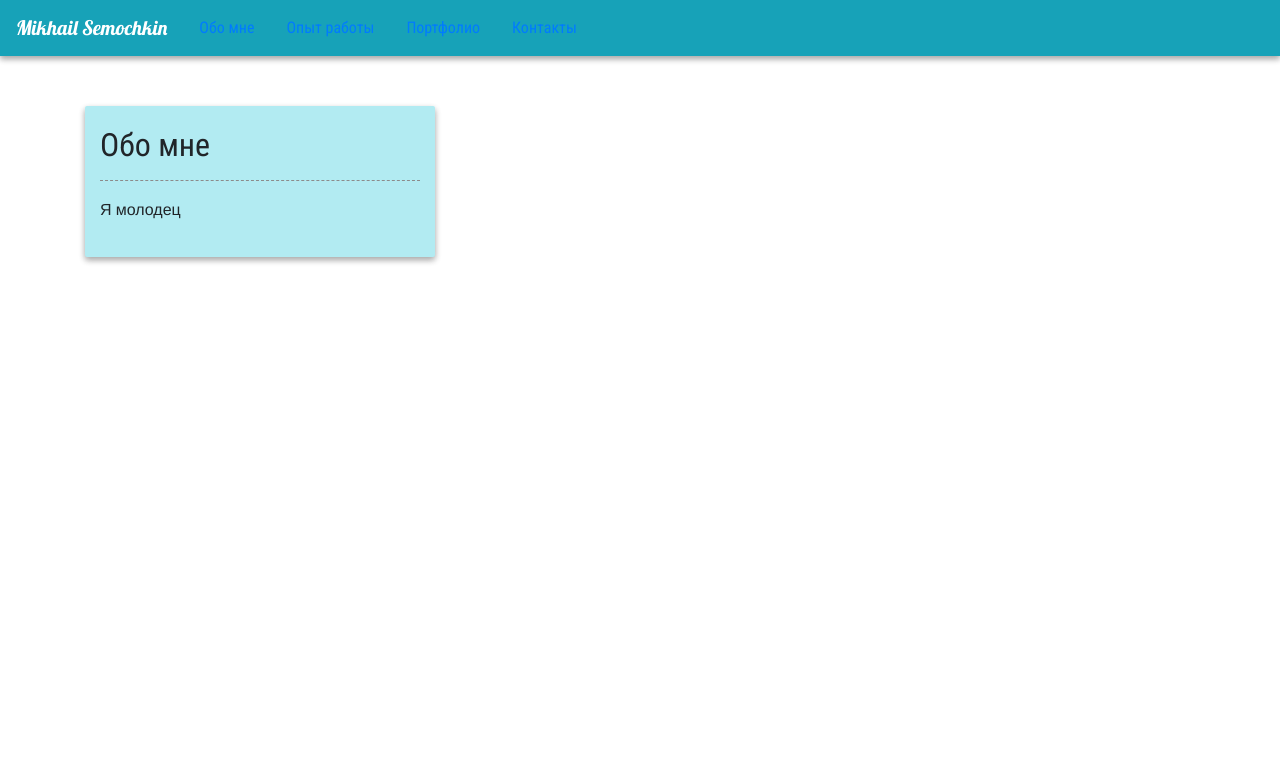
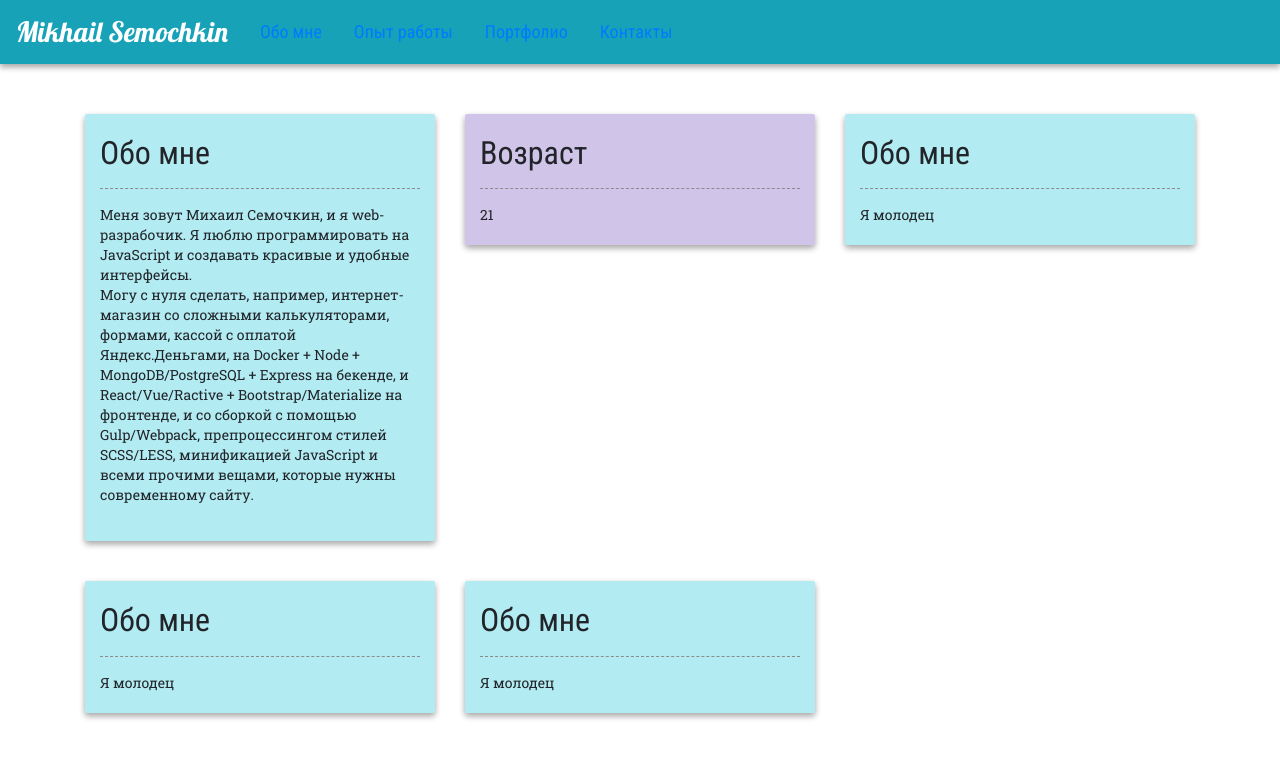
Before and after one commit to Baka9k/mikhailsemochkin.com, a Vue app: page /#/about in a window 1280 px wide. Shown: the top 758 px of the page. Built offline with nearby package versions, Linux system fonts and the light colour scheme.

Commit message:
About section

```diff
--- a/index.html
+++ b/index.html
@@ -9,7 +9,7 @@
     <meta name="description" content="Mikhail Semochkin personal website">
 
     <!--Fonts-->
-    <link href="https://fonts.googleapis.com/css?family=Lobster|Open+Sans:400,400i,600,600i,700,700i|Roboto+Condensed:400,400i,700,700i&amp;subset=cyrillic" rel="stylesheet">
+    <link href="https://fonts.googleapis.com/css?family=Lobster|Roboto+Slab:400,400i,600,600i,700,700i|Roboto+Condensed:400,400i,700,700i&amp;subset=cyrillic" rel="stylesheet">
 
     <title>Михаил Семочкин</title>
 
--- a/src/App.vue
+++ b/src/App.vue
@@ -27,9 +27,11 @@
 <style lang="scss">
 
   #app {
-    font-family: "Open Sans", Helvetica, Arial, sans-serif;
+    font-family: "Roboto Slab", Helvetica, Arial, sans-serif;
     -webkit-font-smoothing: antialiased;
     -moz-osx-font-smoothing: grayscale;
+    font-size: 14px;
+    line-height: 20px;
     h1, h2, h3, h4, h5, h6 {
       font-family: "Roboto Condensed", Helvetica, Arial, sans-serif;
     }
--- a/src/components/About.vue
+++ b/src/components/About.vue
@@ -30,9 +30,66 @@
       Card
     },
 
+    methods: {
+      getAge: function (dateString) {
+        const today = new Date()
+        const birthDate = new Date(dateString)
+        let age = today.getFullYear() - birthDate.getFullYear()
+        let m = today.getMonth() - birthDate.getMonth()
+        if (m < 0 || (m === 0 && today.getDate() < birthDate.getDate())) {
+          age--
+        }
+        // console.log(age)
+        return age
+      }
+    },
+
     data () {
+      let age = this.getAge('1995-11-20')
       return {
         cards: [
+          {
+            title: 'Обо мне',
+            color: '#B2EBF2',
+            lg: '4',
+            md: '6',
+            sm: '6',
+            xs: '12',
+            content: '<p>Меня зовут Михаил Семочкин, и я web-разрабочик. Я люблю программировать на JavaScript и ' +
+            'создавать красивые и удобные интерфейсы.</p><p>Могу с нуля сделать, например, интернет-магазин со сложными ' +
+            'калькуляторами, формами, кассой с оплатой Яндекс.Деньгами, на ' +
+            'Docker + Node + MongoDB/PostgreSQL + Express на бекенде, и React/Vue/Ractive + Bootstrap/Materialize' +
+            ' на фронтенде, и' +
+            ' со сборкой с помощью Gulp/Webpack, препроцессингом стилей SCSS/LESS, минификацией JavaScript и' +
+            ' всеми прочими вещами, которые нужны современному сайту.</p>'
+          },
+          {
+            title: 'Возраст',
+            color: '#D1C4E9',
+            lg: '4',
+            md: '6',
+            sm: '6',
+            xs: '12',
+            content: '<p>' + age + '</p>'
+          },
+          {
+            title: 'Обо мне',
+            color: '#B2EBF2',
+            lg: '4',
+            md: '6',
+            sm: '6',
+            xs: '12',
+            content: 'Я молодец'
+          },
+          {
+            title: 'Обо мне',
+            color: '#B2EBF2',
+            lg: '4',
+            md: '6',
+            sm: '6',
+            xs: '12',
+            content: 'Я молодец'
+          },
           {
             title: 'Обо мне',
             color: '#B2EBF2',
--- a/src/components/Card.vue
+++ b/src/components/Card.vue
@@ -4,8 +4,7 @@
     .card(v-bind:style="{ 'background-color': color }")
       h2 {{title}}
       hr
-      p
-        | {{content}}
+      .content(v-html="content")
 
 </template>
 
@@ -74,6 +73,15 @@
       width: 100%;
       border-bottom: none;
     }
+    /deep/ .content {
+      p {
+        margin-top: 0;
+        margin-bottom: 0;
+      }
+      p + p {
+        margin-bottom: 16px;
+      }
+    }
   }
 
 </style>
--- a/src/components/Navbar.vue
+++ b/src/components/Navbar.vue
@@ -36,12 +36,17 @@
 
   .navbar {
     box-shadow: 0 3px 6px rgba(0,0,0,0.16), 0 3px 6px rgba(0,0,0,0.23);
+    font-size: 16px;
+    height: 64px;
   }
   .navbar-brand {
     font-family: Lobster, Helvetica, Airal, sans-serif;
+    font-size: 28px;
   }
   .nav {
     font-family: "Roboto Condensed", Helvetica, Airal, sans-serif;
+    font-size: 18px;
+    font-weight: 500;
   }
   @media (min-width: 768px) {
     .navbar-expand-md .navbar-nav .nav-link {
```
